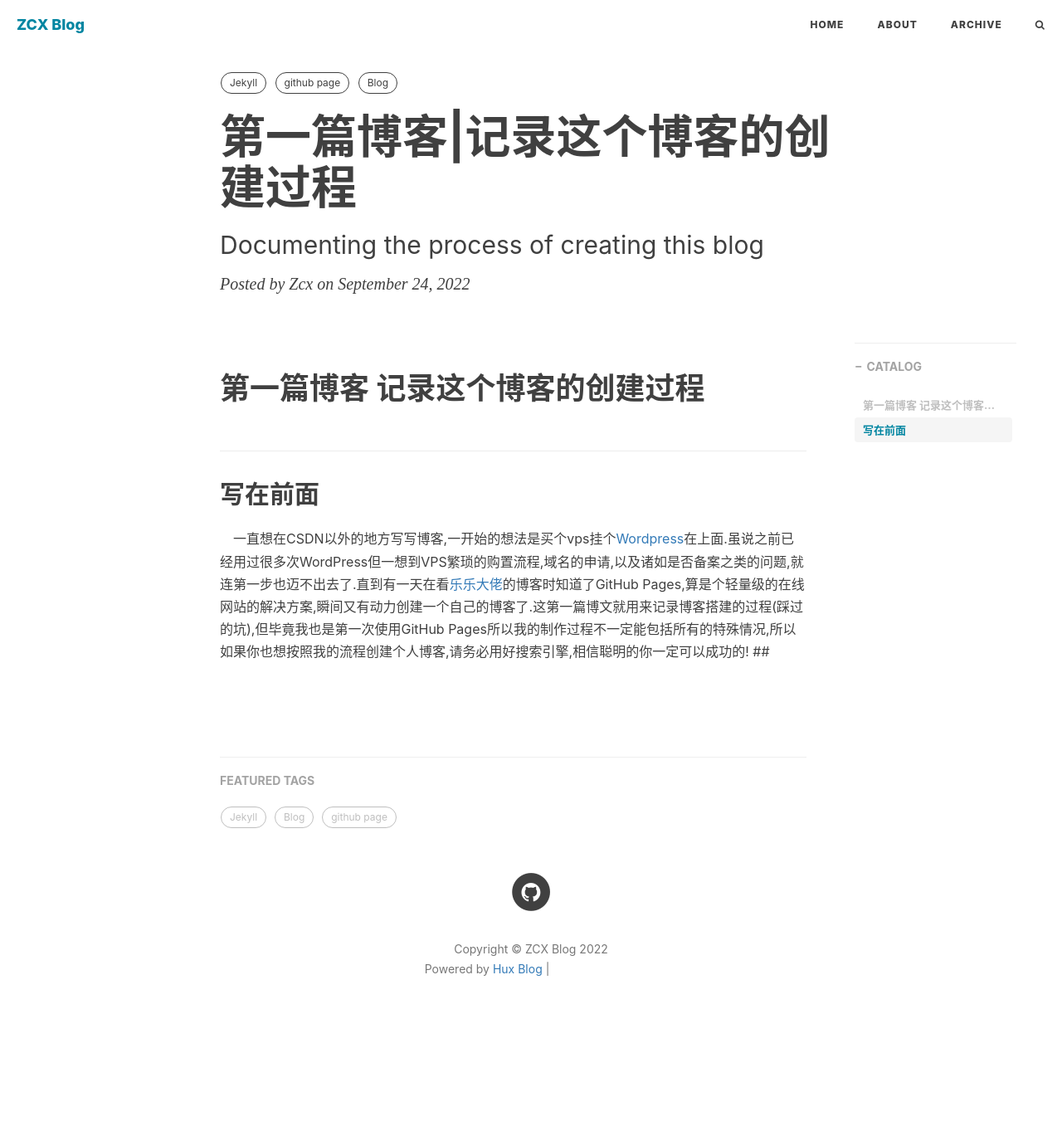
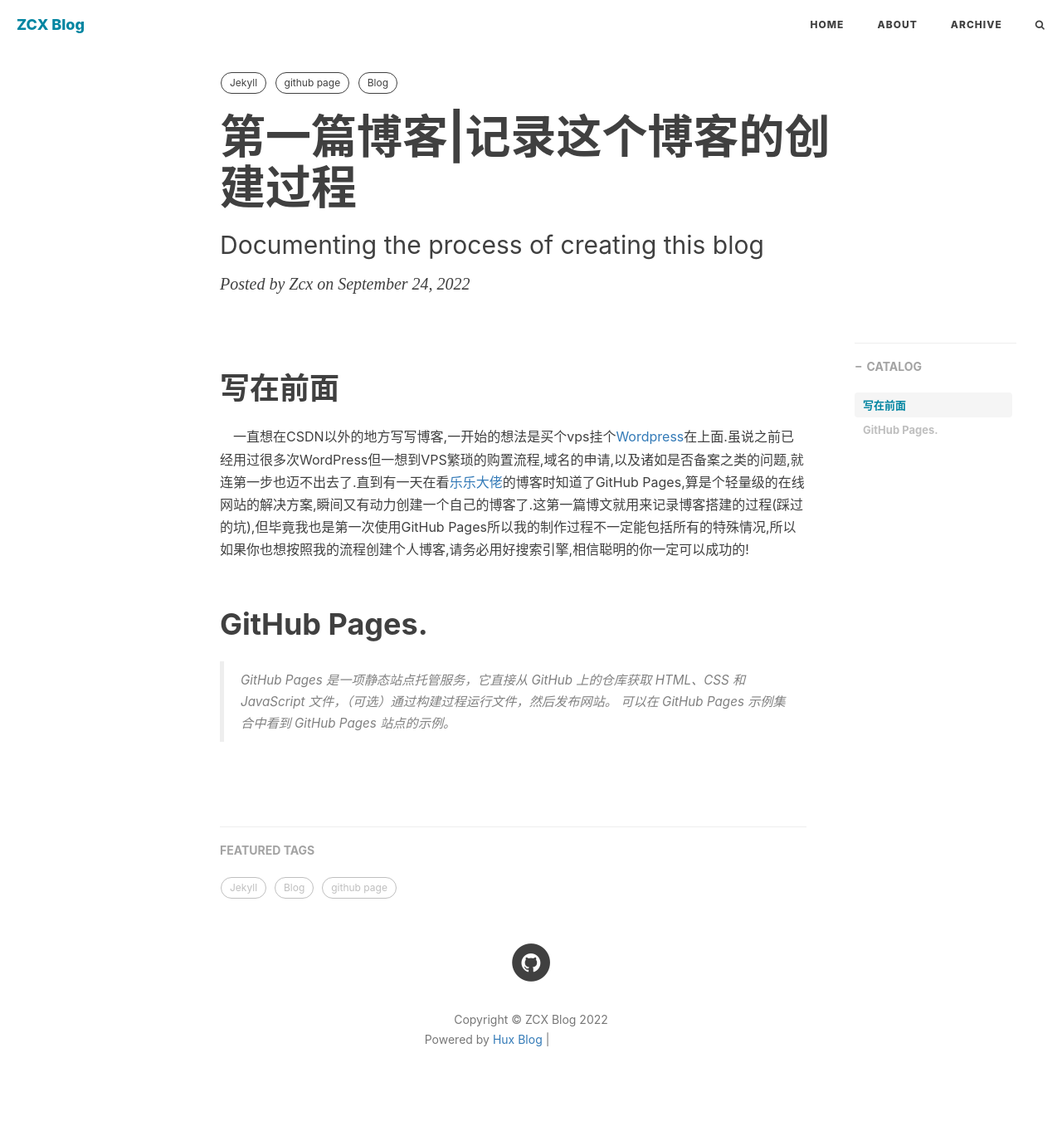
Before and after one commit to timesups/timesups.github.io, a Jekyll site: the page built from _posts/2022-09-24-How-to-create-a-blog.md, in a window 1280 px wide. Shown: the whole page at 83% size. Built offline with Jekyll 4.4.1, drawn with Linux system fonts in a browser that asks for light colours; nearby versions of some CDN libraries; comment, search, counter and statistics services are not loaded; before the commit the page ends 1272 px from its top, so only the background shows below that; grey boxes are pictures that could not be loaded.

Commit message:
Update 2022-09-24-How-to-create-a-blog.md

```diff
--- a/_posts/2022-09-24-How-to-create-a-blog.md
+++ b/_posts/2022-09-24-How-to-create-a-blog.md
@@ -10,8 +10,7 @@ tags:
   - Blog
 published: true
 ---
-
-# 第一篇博客 记录这个博客的创建过程
-## 写在前面
+# 写在前面
 &ensp;&ensp;一直想在CSDN以外的地方写写博客,一开始的想法是买个vps挂个[Wordpress](https://wordpress.org/)在上面.虽说之前已经用过很多次WordPress但一想到VPS繁琐的购置流程,域名的申请,以及诸如是否备案之类的问题,就连第一步也迈不出去了.直到有一天在看[乐乐大佬](http://candycat1992.github.io/2017/05/29/update-blog/)的博客时知道了GitHub Pages,算是个轻量级的在线网站的解决方案,瞬间又有动力创建一个自己的博客了.这第一篇博文就用来记录博客搭建的过程(踩过的坑),但毕竟我也是第一次使用GitHub Pages所以我的制作过程不一定能包括所有的特殊情况,所以如果你也想按照我的流程创建个人博客,请务必用好搜索引擎,相信聪明的你一定可以成功的!
-##
+# GitHub Pages.
+> GitHub Pages 是一项静态站点托管服务，它直接从 GitHub 上的仓库获取 HTML、CSS 和 JavaScript 文件，（可选）通过构建过程运行文件，然后发布网站。 可以在 GitHub Pages 示例集合中看到 GitHub Pages 站点的示例。
```
